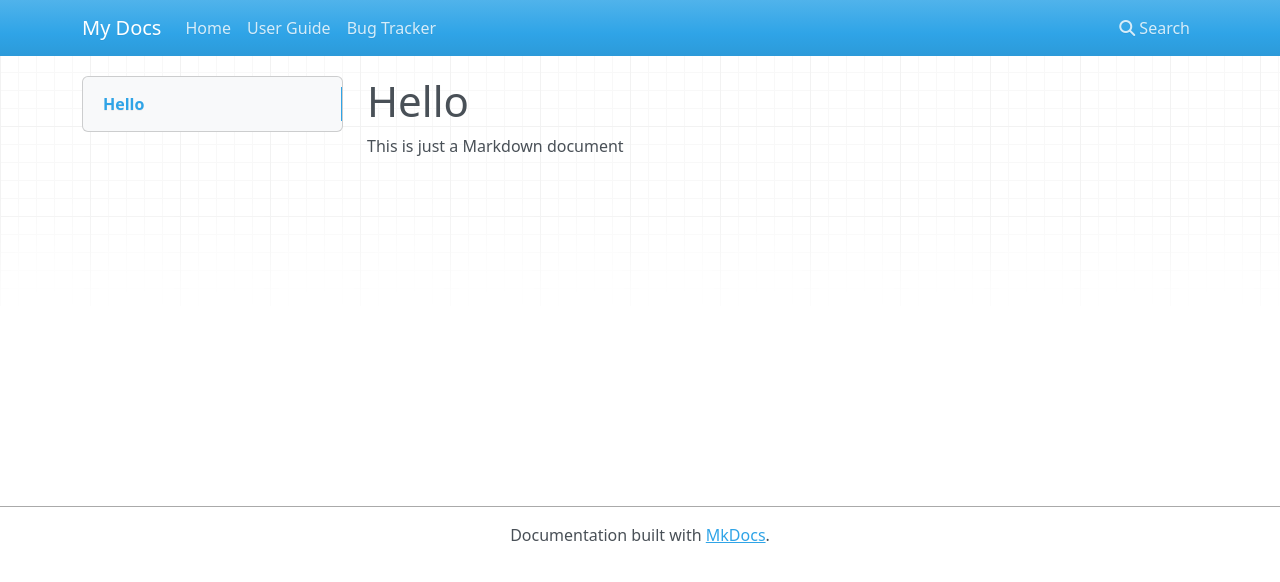
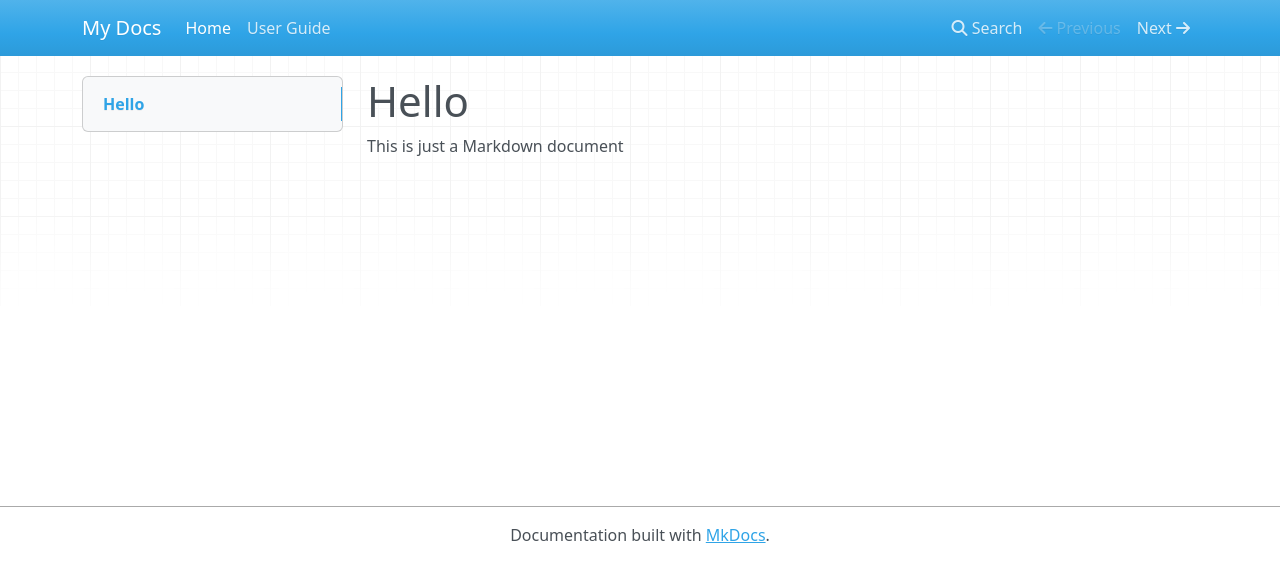
Before and after one commit to evilnick/mkdocs-tests, an MkDocs documentation site: the page built from docs/index.md, in a window 1280 px wide. Shown: the top 582 px of the page. Built offline with MkDocs 1.6.1, drawn with Linux system fonts in a browser that asks for light colours; nearby versions of some CDN libraries.

Commit message:
Update mkdocs.yml

```diff
--- a/mkdocs.yml
+++ b/mkdocs.yml
@@ -1,5 +1,4 @@
 site_name: My Docs
 nav:
-  - Home: '../'
-  - 'User Guide': 'user-guide.md'
-  - 'Bug Tracker': '/bugs/'
+  - Home: 'index.md'
+  - 'User Guide': 'hello.md'
```
